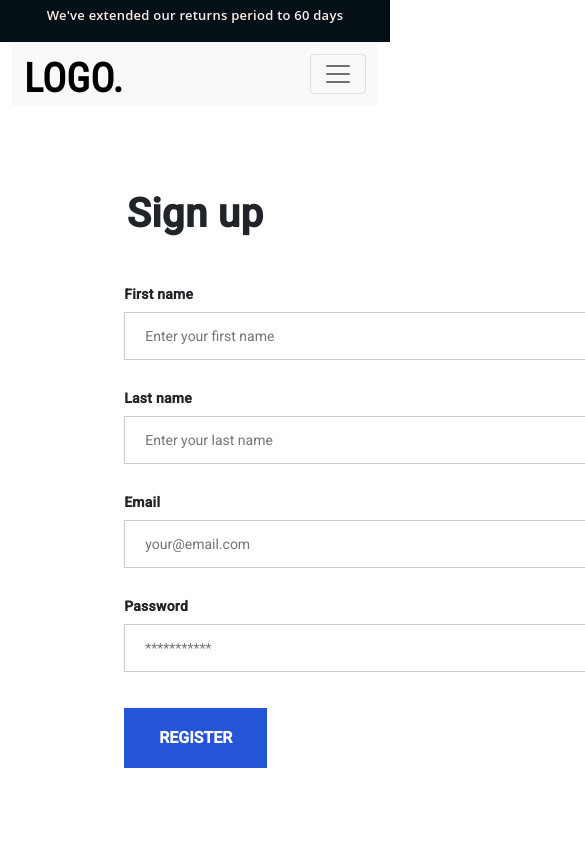
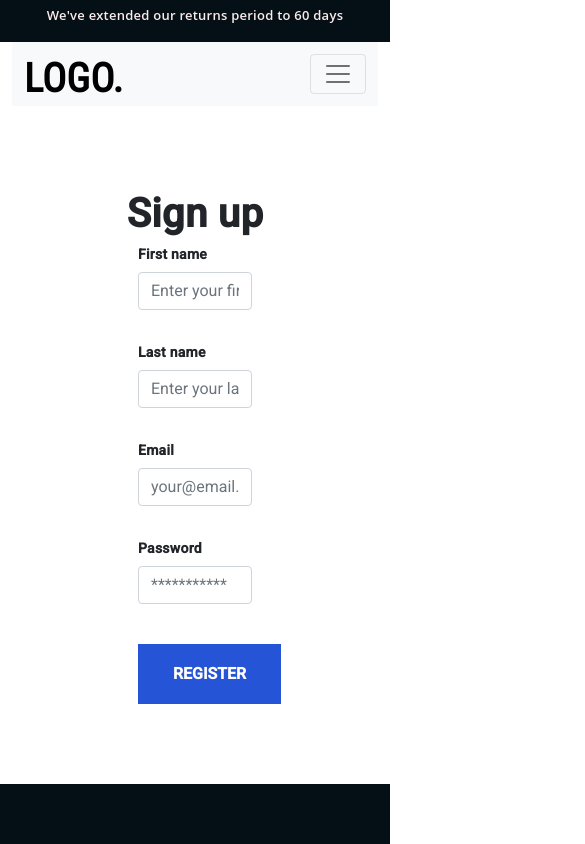
Before and after one commit to SabbirSzl/simple-web-application, an Angular app: page /registration in a window 390 px wide. Shown: the top 844 px of the page, 585 px wide, since content can reach past the window. Built offline with nearby package versions, Linux system fonts and the light colour scheme.

Commit message:
Updated form builder functionality & Added Registration page responsive design

```diff
--- a/src/app/app.module.ts
+++ b/src/app/app.module.ts
@@ -11,7 +11,7 @@ import { HeaderComponent } from './header/header.component';
 import { FooterComponent } from './footer/footer.component';
 import { BrowserAnimationsModule } from '@angular/platform-browser/animations';
 import { MaterialModule } from 'src/material.module';
-import { ReactiveFormsModule } from '@angular/forms';
+import { FormsModule, ReactiveFormsModule } from '@angular/forms';
 import { HttpClientModule } from '@angular/common/http';
 import { ToastrModule } from 'ngx-toastr';
 import { ForgotpasswordComponent } from './forgotpassword/forgotpassword.component'
@@ -33,6 +33,7 @@ import { ForgotpasswordComponent } from './forgotpassword/forgotpassword.compone
     BrowserAnimationsModule,
     MaterialModule,
     ReactiveFormsModule,
+    FormsModule,
     HttpClientModule,
     ToastrModule.forRoot()
 
--- a/src/app/registration/registration.component.html
+++ b/src/app/registration/registration.component.html
@@ -1,21 +1,55 @@
-<form action="" method="">
-    <div class="row">
+<form action="" method="" [formGroup]="registrationForm">
+  <div class="form-row row">
 
-      <div class="container">
-        <h3>Sign up</h3><br><br>
-        <label for="fname"><b>First name</b></label>
-        <input type="text" placeholder="Enter your first name" name="fname">
-        <br><br>
-        <label for="lname"><b>Last name</b></label>
-        <input type="text" placeholder="Enter your last name" name="lname">
-        <br><br>
-        <label for="email"><b>Email</b></label>
-      <input type="email" placeholder="your@email.com" name="email">
-      <br><br>
-        <label for="psw"><b>Password</b></label>
-        <input type="password" placeholder="***********" name="psw"><br><br>
-        <button type="submit" class="registerbutton" (click)="registrationClick()">REGISTER</button>
-
+    <div class="container">
+      <div class="row">
+        <div class="col-12">
+          <h3>Sign up</h3>
+        </div>
       </div>
+      <div class="row d-flex align-items-center justify-content-center mb-3">
+        <div class="col-4">
+          <label for="firstname"  class="form-label"><b>First name</b></label>
+          <input formControlName="firstname" type="text" class="form-control"
+            placeholder="Enter your first name" name="firstname">
+          <div *ngIf="registrationForm.controls['firstname'].touched && registrationForm.controls['firstname'].invalid" class="mt-1">
+            <span *ngIf="registrationForm.controls['firstname'].errors['required']" class="text-danger" >This field is mandatory.</span>
+          </div>
+        </div>
       </div>
-    </form>
+      <div class="row d-flex align-items-center justify-content-center mb-3 pt-3">
+        <div class="col-4">
+          <label for="lastname"  class="form-label"><b>Last name</b></label>
+          <input formControlName="lastname" type="text" class="form-control"  placeholder="Enter your last name" name="lastname">
+          <div *ngIf="registrationForm.controls['lastname'].touched && registrationForm.controls['lastname'].invalid">
+            <span *ngIf="registrationForm.controls['lastname'].errors['required']">This field is mandatory.</span>
+          </div>
+        </div>
+      </div>
+      <div class="row d-flex align-items-center justify-content-center mb-3 pt-3">
+        <div class="col-4">
+          <label for="email" class="form-label"><b>Email</b></label>
+          <input formControlName="email" type="email" class="form-control" placeholder="your@email.com" name="email">
+          <div *ngIf="registrationForm.controls['email'].touched && registrationForm.controls['email'].invalid">
+            <span *ngIf="registrationForm.controls['email'].errors['required']">This field is mandatory.</span>
+            <span *ngIf="registrationForm.controls['email'].errors['email']">This field is invalid.</span>
+          </div>
+        </div>
+      </div>
+      <div class="row d-flex align-items-center justify-content-center mb-3 pt-3">
+        <div class="col-4">
+          <label for="password" class="form-label"><b>Password</b></label>
+          <input formControlName="password" type="password" class="form-control" placeholder="***********" name="password">
+          <div *ngIf="registrationForm.controls['password'].touched && registrationForm.controls['password'].invalid">
+            <span *ngIf="registrationForm.controls['password'].errors['required']">This field is mandatory.</span>
+          </div>
+        </div>
+      </div>
+      <div class="row d-flex align-items-center justify-content-center pt-4">
+        <div class="col-4">
+          <button type="button" (click)="registrationClick()" class="registerbutton"  [disabled]="!registrationForm.valid">REGISTER</button>
+        </div>
+      </div>
+    </div>
+  </div>
+</form>
--- a/src/app/registration/registration.component.scss
+++ b/src/app/registration/registration.component.scss
@@ -1,6 +1,4 @@
-.container{
-    width: 40%;
-}
+
 /* Sign Up */
 h3{
   text-align: center;
@@ -11,23 +9,22 @@ h3{
 
 }
 
-/*Name Email And PAssword Register field */
-input[type=email], input[type=password],input[type=text]
-{
-  width: 500px;
-  height: 48px;
-  padding: 12px 20px;
-  margin: 8px 0;
-  display: inline-block;
-  border: 1px solid #ccc;
-  box-sizing: border-box;
-}
+// /*Name Email And PAssword Register field */
+// input[type=email], input[type=password],input[type=text]
+// {
+//   width: 500px;
+//   height: 48px;
+//   padding: 12px 20px;
+//   margin: 8px 0;
+//   display: inline-block;
+//   border: 1px solid #ccc;
+//   box-sizing: border-box;
+// }
 
 /* Set a style for all buttons */
 button {
   color: white;
   padding: 20px 35px;
-  margin: 8px 0;
   border: none;
   font-weight: 600;
   font-size: 16px;
```
